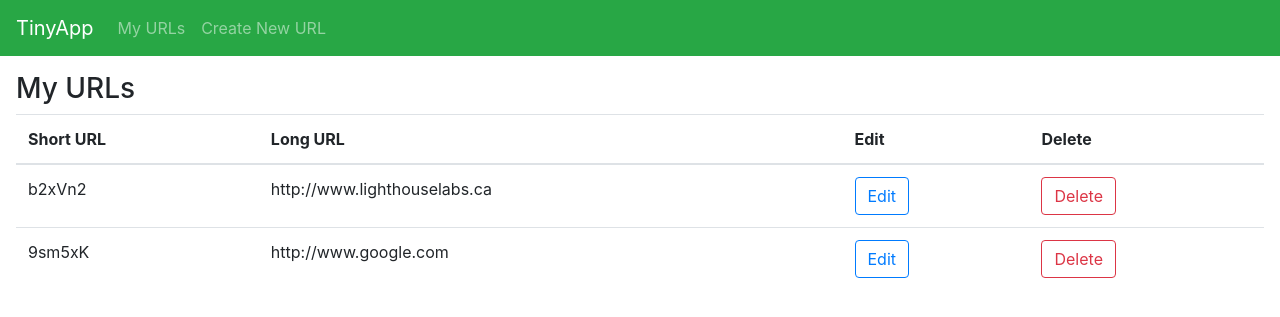
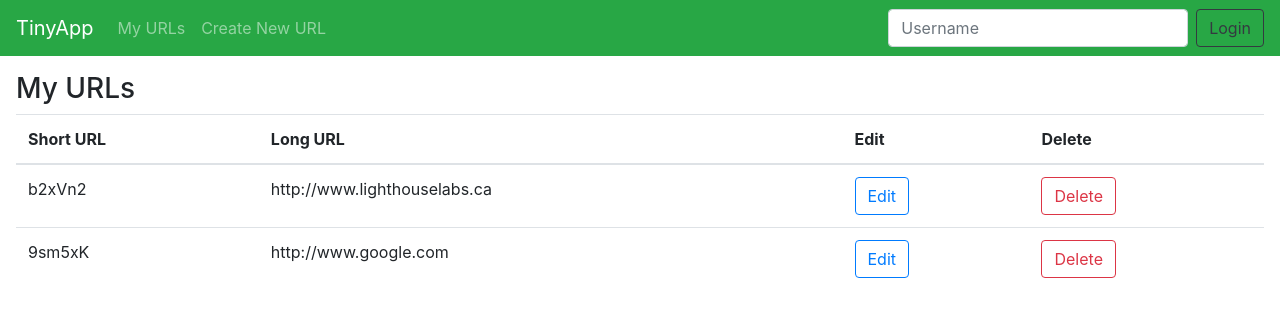
Before and after one commit to Lucaskitteridge/tinyapp, a Node server app: page /urls in a window 1280 px wide. Shown: the top 317 px of the page. Run offline with Node 20, Linux system fonts and the light colour scheme; some libraries are stand-ins or nearby versions.

Commit message:
formatted header bar

```diff
--- a/views/partials/_header.ejs
+++ b/views/partials/_header.ejs
@@ -10,5 +10,9 @@
         <a class="nav-item nav-link" href="/urls/new">Create New URL</a>
       </div>
     </div>
+    <div class="login-container"></div>
+      <input class="form-control" type="text" placeholder="Username" style="width: 300px; margin-right: .5em">
+      <button method= "POST" action="/login" type="submit" value="submit" class="btn btn-outline-dark">Login</button>
+    </div>
   </nav>
 </header>
```
